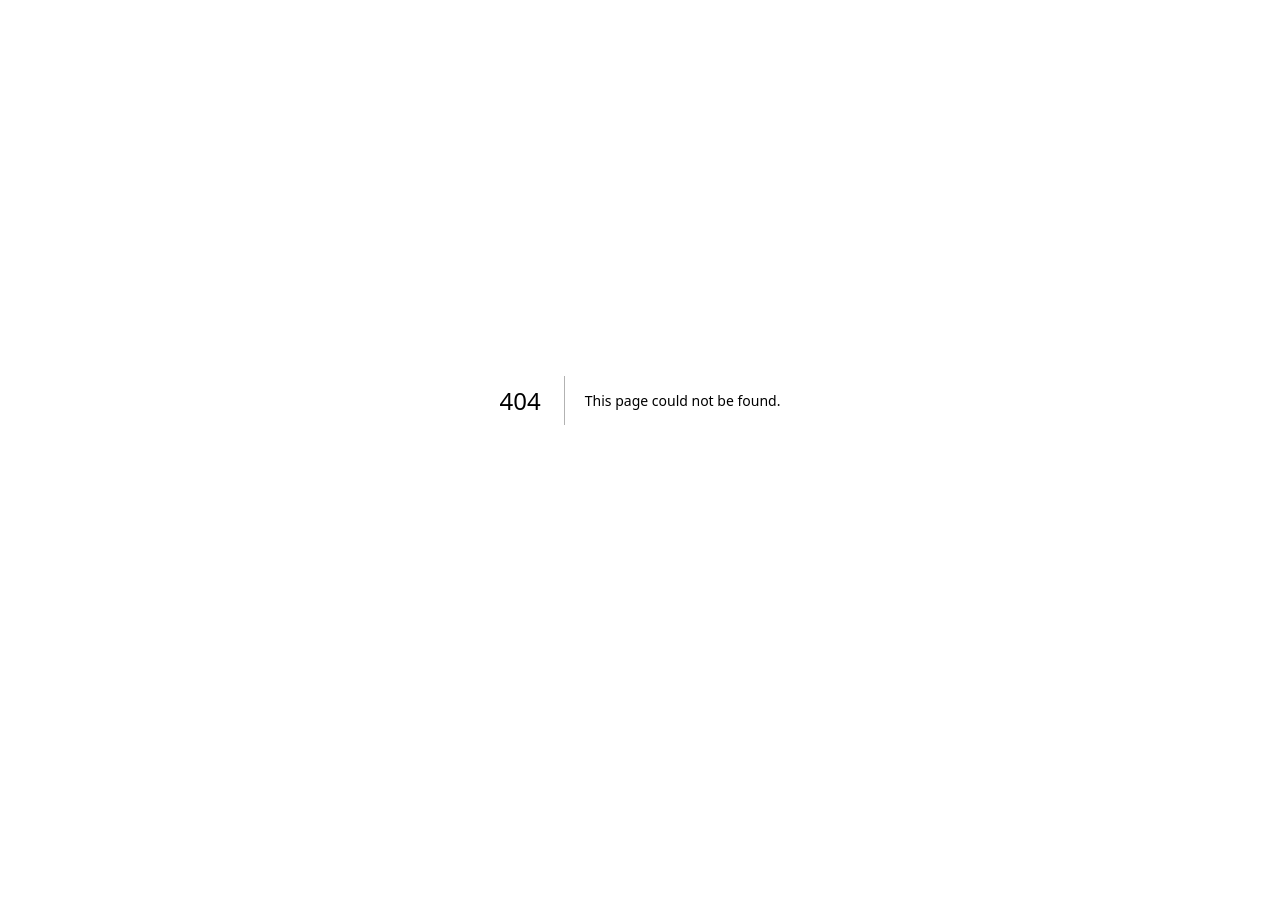
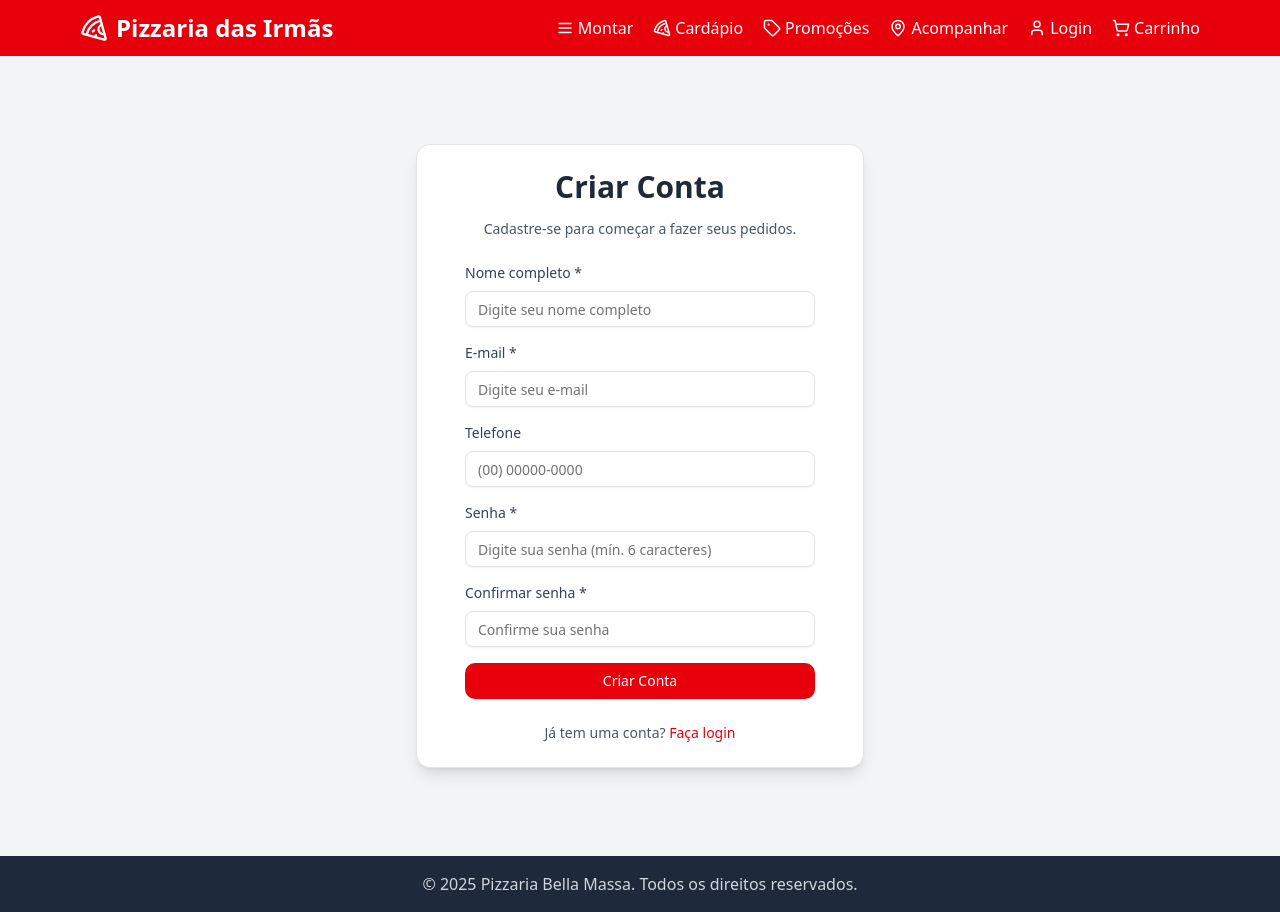
Before and after one commit to Davi64Lima/pizzaria-front, a Next.js app: page /auth/register in a window 1280 px wide. Before the commit this address had no page. Before the commit the page ends 800 px from the top, so only its background shows below. Built offline with nearby package versions, Linux system fonts and the light colour scheme.

Commit message:
feat: implement registration page with form validation and error handling

```diff
--- /dev/null
+++ b/src/app/(public)/auth/register/page.tsx
@@ -0,0 +1,241 @@
+"use client";
+
+import React, { useState, useEffect } from "react";
+import Link from "next/link";
+import { useRouter } from "next/navigation";
+import {
+  Card,
+  CardContent,
+  CardDescription,
+  CardHeader,
+  CardTitle,
+} from "@components/ui/card";
+import { Input } from "@components/ui/input";
+import { Label } from "@components/ui/label";
+import { Button } from "@components/ui/button";
+import { Loader2 } from "lucide-react";
+import { useAppDispatch } from "@hooks/redux/useAppDispatch";
+import { useAppSelector } from "@hooks/redux/useAppSelector";
+import { registerUser, clearError } from "@store/slices/auth";
+
+export default function RegisterPage() {
+  const [name, setName] = useState("");
+  const [email, setEmail] = useState("");
+  const [phone, setPhone] = useState("");
+  const [password, setPassword] = useState("");
+  const [confirmPassword, setConfirmPassword] = useState("");
+  const [localError, setLocalError] = useState<string | null>(null);
+
+  const router = useRouter();
+  const dispatch = useAppDispatch();
+  const { isLoading, error, isAuthenticated } = useAppSelector(
+    (state) => state.auth
+  );
+
+  // Redirecionar se já estiver autenticado
+  useEffect(() => {
+    if (isAuthenticated) {
+      router.push("/");
+    }
+  }, [isAuthenticated, router]);
+
+  // Limpar erro quando componente for desmontado
+  useEffect(() => {
+    return () => {
+      dispatch(clearError());
+    };
+  }, [dispatch]);
+
+  const handleRegister = async (e: React.FormEvent) => {
+    e.preventDefault();
+    setLocalError(null);
+
+    // Validações locais
+    if (!name || !email || !password) {
+      setLocalError("Todos os campos obrigatórios devem ser preenchidos.");
+      return;
+    }
+
+    if (password !== confirmPassword) {
+      setLocalError("As senhas não coincidem.");
+      return;
+    }
+
+    if (password.length < 6) {
+      setLocalError("A senha deve ter pelo menos 6 caracteres.");
+      return;
+    }
+
+    const result = await dispatch(
+      registerUser({
+        name,
+        email,
+        password,
+        phone: phone || undefined,
+      })
+    );
+
+    if (registerUser.fulfilled.match(result)) {
+      // Registro bem-sucedido, redirecionar
+      router.push("/");
+    }
+    // Se houver erro, será exibido automaticamente pelo estado do Redux
+  };
+
+  const displayError = localError || error;
+
+  return (
+    <div className="flex min-h-screen items-center justify-center bg-gray-100 p-4">
+      <Card className="w-full max-w-md p-6 shadow-lg">
+        <CardHeader className="text-center">
+          <CardTitle className="text-3xl font-bold text-gray-800">
+            Criar Conta
+          </CardTitle>
+          <CardDescription className="text-gray-600 mt-2">
+            Cadastre-se para começar a fazer seus pedidos.
+          </CardDescription>
+        </CardHeader>
+
+        <CardContent>
+          <form onSubmit={handleRegister} className="space-y-4">
+            {/* Nome */}
+            <div className="space-y-2">
+              <Label
+                htmlFor="name"
+                className="text-sm font-medium text-gray-700"
+              >
+                Nome completo *
+              </Label>
+              <Input
+                id="name"
+                type="text"
+                placeholder="Digite seu nome completo"
+                value={name}
+                onChange={(e) => setName(e.target.value)}
+                required
+                className="w-full"
+                disabled={isLoading}
+              />
+            </div>
+
+            {/* Email */}
+            <div className="space-y-2">
+              <Label
+                htmlFor="email"
+                className="text-sm font-medium text-gray-700"
+              >
+                E-mail *
+              </Label>
+              <Input
+                id="email"
+                type="email"
+                placeholder="Digite seu e-mail"
+                value={email}
+                onChange={(e) => setEmail(e.target.value)}
+                required
+                className="w-full"
+                disabled={isLoading}
+              />
+            </div>
+
+            {/* Telefone */}
+            <div className="space-y-2">
+              <Label
+                htmlFor="phone"
+                className="text-sm font-medium text-gray-700"
+              >
+                Telefone
+              </Label>
+              <Input
+                id="phone"
+                type="tel"
+                placeholder="(00) 00000-0000"
+                value={phone}
+                onChange={(e) => setPhone(e.target.value)}
+                className="w-full"
+                disabled={isLoading}
+              />
+            </div>
+
+            {/* Senha */}
+            <div className="space-y-2">
+              <Label
+                htmlFor="password"
+                className="text-sm font-medium text-gray-700"
+              >
+                Senha *
+              </Label>
+              <Input
+                id="password"
+                type="password"
+                placeholder="Digite sua senha (mín. 6 caracteres)"
+                value={password}
+                onChange={(e) => setPassword(e.target.value)}
+                required
+                className="w-full"
+                disabled={isLoading}
+                minLength={6}
+              />
+            </div>
+
+            {/* Confirmar Senha */}
+            <div className="space-y-2">
+              <Label
+                htmlFor="confirmPassword"
+                className="text-sm font-medium text-gray-700"
+              >
+                Confirmar senha *
+              </Label>
+              <Input
+                id="confirmPassword"
+                type="password"
+                placeholder="Confirme sua senha"
+                value={confirmPassword}
+                onChange={(e) => setConfirmPassword(e.target.value)}
+                required
+                className="w-full"
+                disabled={isLoading}
+              />
+            </div>
+
+            {/* Exibir erro */}
+            {displayError && (
+              <div className="text-sm text-red-600 text-center bg-red-50 p-3 rounded">
+                {displayError}
+              </div>
+            )}
+
+            {/* Botão de Registro */}
+            <Button
+              type="submit"
+              className="w-full bg-red-600 hover:bg-red-700 text-white py-2 rounded-lg transition-colors"
+              disabled={isLoading}
+            >
+              {isLoading ? (
+                <>
+                  <Loader2 className="mr-2 h-4 w-4 animate-spin" />
+                  Criando conta...
+                </>
+              ) : (
+                "Criar Conta"
+              )}
+            </Button>
+          </form>
+
+          {/* Link para Login */}
+          <div className="mt-6 text-center">
+            <p className="text-sm text-gray-600">
+              Já tem uma conta?{" "}
+              <Link
+                href="/auth/login"
+                className="text-red-600 font-medium hover:underline"
+              >
+                Faça login
+              </Link>
+            </p>
+          </div>
+        </CardContent>
+      </Card>
+    </div>
+  );
+}
```
